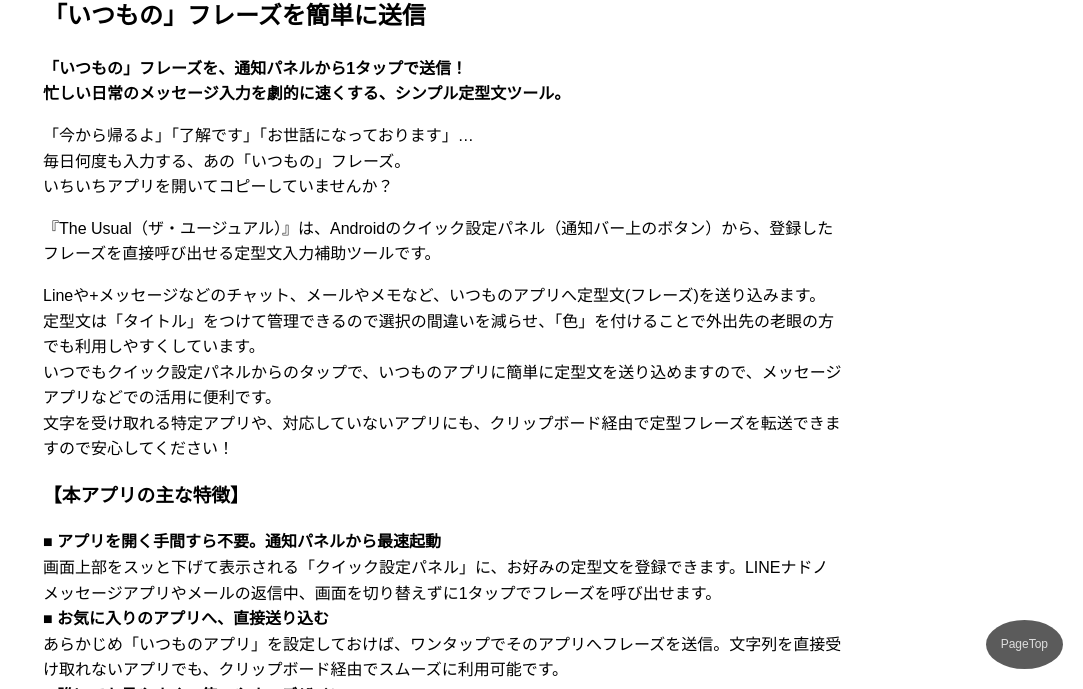
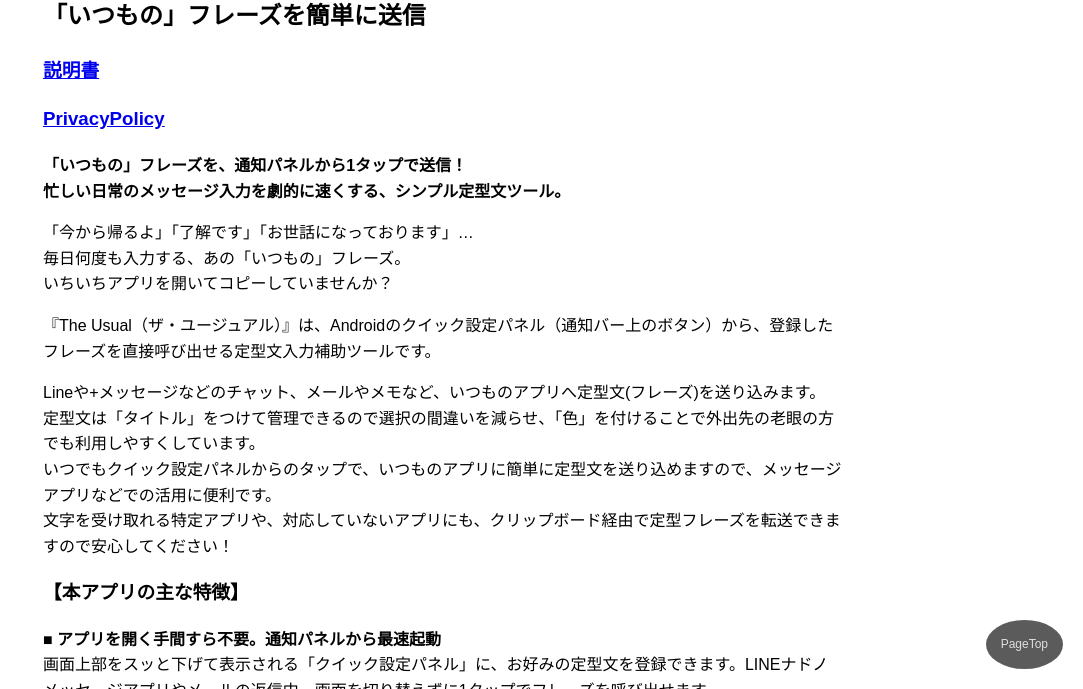
Before and after one commit to SoulfulSoft/soulfulsoft.github.io, a Jekyll site: the page built from the_usual_phrase/index.md, in a window 1280 px wide and 900 px high, cut to the strip 211-900 px from the top of the window. Shown: the whole strip, without its empty margins (197-1280 px from the left). Built offline with Jekyll 4.4.1, drawn with Linux system fonts in a browser that asks for light colours; our own code applies the rules of GitHub Pages for plain Markdown files.

Commit message:
Update index.md

```diff
--- a/the_usual_phrase/index.md
+++ b/the_usual_phrase/index.md
@@ -10,6 +10,9 @@ topa: ".."
 -->
 
 ## 「いつもの」フレーズを簡単に送信
+
+### [説明書](the_usual_phrase/instructions.html)
+### [PrivacyPolicy](the_usual_phrase/privacy-policy)
 
 **「いつもの」フレーズを、通知パネルから1タップで送信！**
 **忙しい日常のメッセージ入力を劇的に速くする、シンプル定型文ツール。**
```
